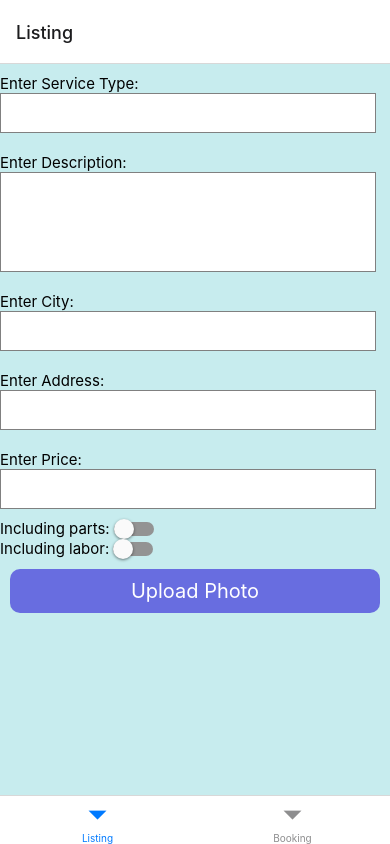
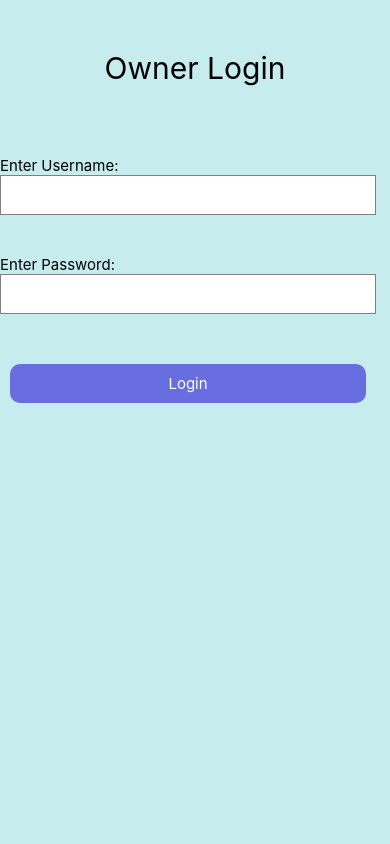
Before and after one commit to LwinMat/OwnerApp, a React Native app: screen /Login in a window 390 px wide. Built offline with nearby package versions, Linux system fonts and the light colour scheme.

Commit message:
more screens

```diff
--- a/App.js
+++ b/App.js
@@ -5,25 +5,34 @@ import { NavigationContainer } from '@react-navigation/native';
 import { createStackNavigator } from '@react-navigation/stack';
 import { createBottomTabNavigator } from '@react-navigation/bottom-tabs';
 
+import 'react-native-gesture-handler';
+
 // import screens
+import LoginScreen from './screens/LoginScreen';
 import ListingScreen from './screens/ListingScreen';
 import BookingScreen from './screens/BookingScreen';
+
+
 
 const Stack = createStackNavigator();
 const Tab = createBottomTabNavigator();
 
+function TabNavigator() {
+  return (
+    <Tab.Navigator>
+      <Tab.Screen name="Listing" component={ListingScreen} />
+      <Tab.Screen name="Booking" component={BookingScreen} />
+    </Tab.Navigator>
+  );
+}
+
 export default function App() {
   return (
-    // <View style={styles.container}>
-    //   <Text>Open up App.js to start working on your app!</Text>
-    //   <StatusBar style="auto" />
-    // </View>
     <NavigationContainer>
-      <Tab.Navigator>
-        <Tab.Screen name="Listing" component={ListingScreen} />
-        <Tab.Screen name="Booking" component={BookingScreen} />
-
-      </Tab.Navigator>
+      <Stack.Navigator screenOptions={{headerShown: false}}>
+        <Stack.Screen name="Login" component={LoginScreen} />
+        <Stack.Screen name="Home" component={TabNavigator} />
+      </Stack.Navigator>
     </NavigationContainer>
   );
 }
--- a/package.json
+++ b/package.json
@@ -15,7 +15,8 @@
     "expo": "~50.0.14",
     "expo-status-bar": "~1.11.1",
     "react": "18.2.0",
-    "react-native": "0.73.6"
+    "react-native": "0.73.6",
+    "react-native-gesture-handler": "~2.14.0"
   },
   "devDependencies": {
     "@babel/core": "^7.20.0"
--- /dev/null
+++ b/screens/LoginScreen.js
@@ -0,0 +1,94 @@
+import {View, Text, StyleSheet, FlatList, Pressable, Platform, StatusBar, SafeAreaView, TextInput} from 'react-native';
+
+import React from 'react';
+
+const LoginScreen = ({navigation}) => {
+    return (
+        <SafeAreaView style={[styles.container]}>
+            {/* <Text>Booking Screen</Text> */}
+
+
+            <View style={{marginTop: 50}}>
+                <Text style={[styles.headingText]}>Owner Login</Text>
+
+                <View style={[styles.Views]}>
+                    <Text style={styles.text}>Enter Username:</Text>
+                    <TextInput
+                        style={[styles.Input]}
+                        // onChangeText={text => onChangeText(text)}
+                        // value={value}
+                    />
+
+                </View>
+
+                <View style={[styles.Views]}>
+                    <Text style={styles.text}>Enter Password:</Text>
+                    <TextInput
+                        style={styles.Input}
+                        // onChangeText={text => onChangeText(text)}
+                        // value={value}
+                    />
+                </View>
+
+                <View style={[styles.Views]}>
+                    <Pressable style={[styles.Button]} onPress={() => navigation.navigate('Home')}>
+                        <Text style={[styles.text, {color:'white'}]}>Login</Text>
+                    </Pressable>
+
+                </View>
+
+            </View>
+
+
+
+        </SafeAreaView>
+    );
+}
+
+export default LoginScreen;
+
+const styles = StyleSheet.create({
+    container: {
+      flex: 1,
+      backgroundColor: "#c7ecee",
+      padding:20,
+      paddingTop: Platform.OS === "android" ? StatusBar.currentHeight : 0,
+      paddingLeft: Platform.OS === "android" ? StatusBar.currentWidth : 0,
+      paddingBottom: Platform.OS === "android" ? StatusBar.currentHeight : 0,
+      paddingRight: Platform.OS === "android" ? StatusBar.currentWidth : 0
+    },
+    headingText: {
+      fontSize: 30,
+      textAlign: "center",
+      paddingBottom: 50,
+    },
+    text: {
+      fontSize: 15,
+    },
+    Views: {
+        flexDirection: 'column',
+        justifyContent: 'space-between',
+        paddingVertical: 20,
+        marginRight: 14
+    },
+    Input:{
+        height: 40,
+        borderColor: 'gray',
+        borderWidth: 1 ,
+        backgroundColor:'white',
+    },
+    DescriptionInput:{
+        height: 100,
+        borderColor: 'gray',
+        borderWidth: 1 ,
+        backgroundColor:'white'
+    },
+    Button:{
+        alignItems:'center',
+        justifyContent:'center',
+        padding:10,
+        backgroundColor:'#686de0',
+        borderRadius:10,
+        margin:10
+    }
+  });
```
Also changed, not shown: 1 other file (tests, documents, lock files or other folders).
